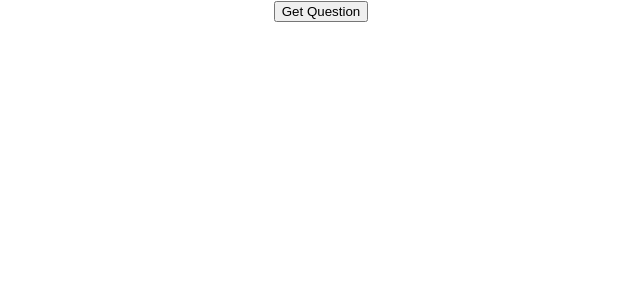
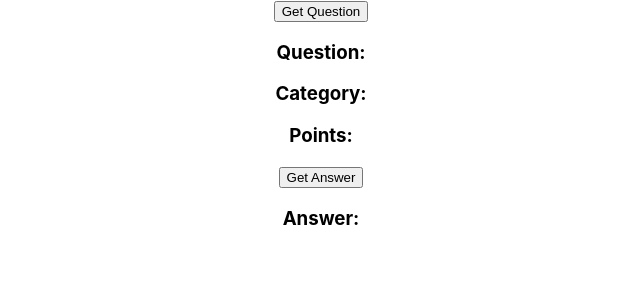
Before and after one commit to Sinuhem23/Jeopardy, a React (Create React App) app: page / in a window 1280 px wide. Shown: the top 300 px of the page, without its empty margins (319-959 px from the left). Built offline with nearby package versions, Linux system fonts and the light colour scheme.

Commit message:
need to assign id to tie up answer

```diff
--- a/src/questions.js
+++ b/src/questions.js
@@ -23,15 +23,61 @@ Add a little style and color to your app
  */
 
 class Questions extends Component {
-  state = {};
+  state = {
+    id: '',
+    answer: '',
+    question: '',
+    category: '',
+    value: '',
+  };
 
   getRandomQuestion = () => {
     fetch('http://jservice.io/api/random')
       .then((res) => res.json())
       .then((data) => {
-        console.log(data[0].question);
+        console.log(data[0]);
+        let q = data[0].id;
+        // get answer
+        if (q) {
+          this.setState({
+            id: data[0].id,
+            question: data[0].question,
+          });
+        }
+        // get question, category and points.
+        if (q) {
+          this.setState({
+            id: data[0].id,
+
+            value: data[0].value,
+          });
+        }
+        if (q) {
+          this.setState({
+            id: data[0].id,
+
+            category: data[0].category,
+          });
+        }
       });
   };
+  answer = () => {
+    fetch('http://jservice.io/api/random')
+      .then((res) => res.json())
+      .then((data) => {
+        console.log(data.answer);
+        if (data[0].id) {
+          this.setState({
+            id: data[0].id,
+
+            answer: data[0].answer,
+          });
+        }
+      });
+  };
+  componentDidMount() {
+    console.log('Component Mounted');
+  }
 
   render() {
     return (
@@ -39,6 +85,11 @@ class Questions extends Component {
         {/* Make a button labeled "Random Trivia Question" or "Get Question" or something descriptive. */}
         {/* On click, have this button that will make a GET request (using fetch) to get random trivia data. Let's start you off with a win by giving you the URL: http://jservice.io/api/random */}
         <button onClick={this.getRandomQuestion}> Get Question</button>
+        <h3>Question: {this.state.question} </h3>
+        <h3>Category: {this.state.category.title} </h3>
+        <h3>Points: {this.state.value} </h3>
+        <button onClick={this.answer}>Get Answer</button>
+        <h3>Answer: {this.state.answer} </h3>
       </div>
     );
   }
```
